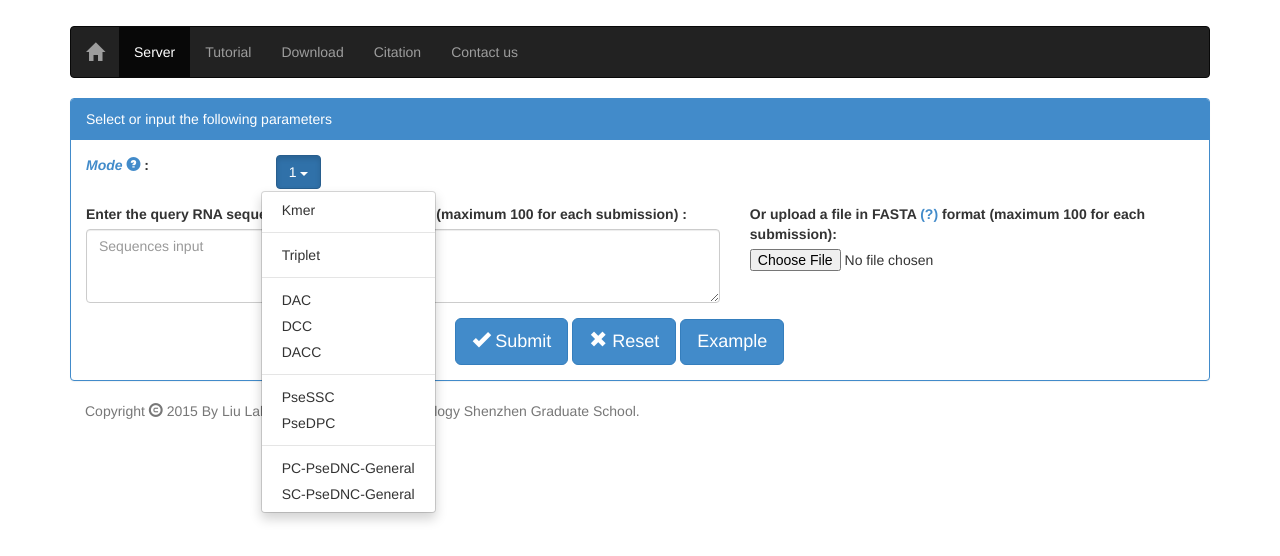
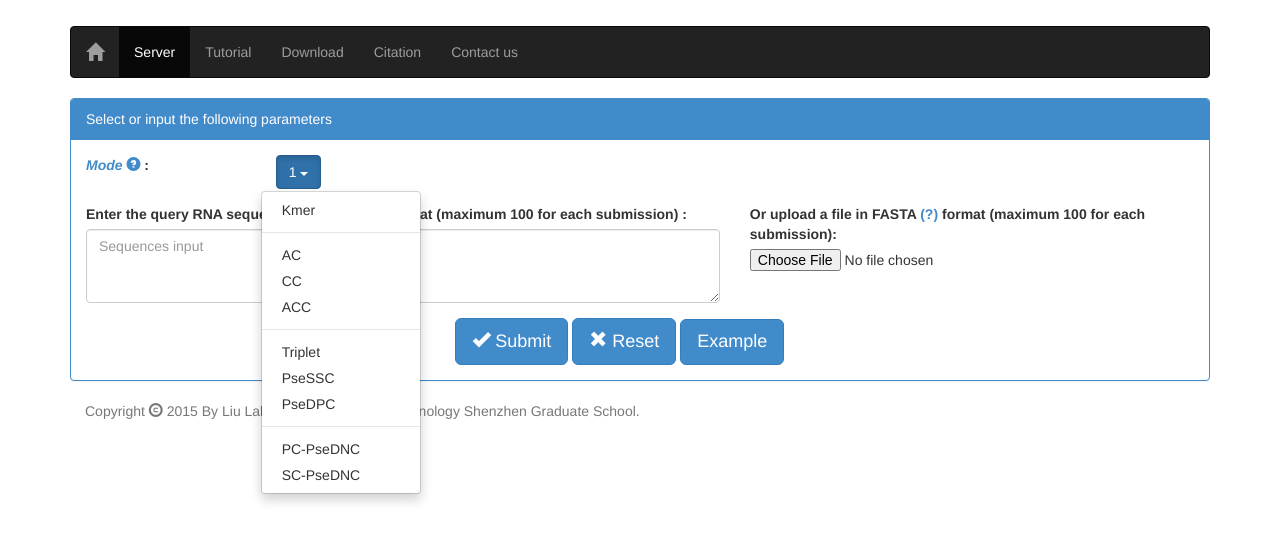
Before and after one commit to liufule12/repRNA_Web, a Flask app: page /RNA/1/ in a window 1280 px wide, after a click that opens the changed part. Shown: the part 244-800 px from the top of the page. Run offline with Flask 2, Linux system fonts and the light colour scheme; some libraries are stand-ins or nearby versions.

Commit message:
change the mode name and position.

```diff
--- a/webserver/templates/RNA.html
+++ b/webserver/templates/RNA.html
@@ -34,17 +34,16 @@
                             <ul class="dropdown-menu" role="menu">
                                 <li><a href="/RNA/Kmer/">Kmer</a></li>
                                 <li role="presentation" class="divider"></li>
+                                <li><a href="/RNA/DAC/">AC</a></li>
+                                <li><a href="/RNA/DCC/">CC</a></li>
+                                <li><a href="/RNA/DACC/">ACC</a></li>
+                                <li role="presentation" class="divider"></li>
                                 <li><a href="/RNA/Triplet/">Triplet</a></li>
-                                <li role="presentation" class="divider"></li>
-                                <li><a href="/RNA/DAC/">DAC</a></li>
-                                <li><a href="/RNA/DCC/">DCC</a></li>
-                                <li><a href="/RNA/DACC/">DACC</a></li>
-                                <li role="presentation" class="divider"></li>
                                 <li><a href="/RNA/PseSSC/">PseSSC</a></li>
                                 <li><a href="/RNA/PseDPC/">PseDPC</a></li>
                                 <li role="presentation" class="divider"></li>
-                                <li><a href="/RNA/PC-PseDNC-General/">PC-PseDNC-General</a></li>
-                                <li><a href="/RNA/SC-PseDNC-General/">SC-PseDNC-General</a></li>
+                                <li><a href="/RNA/PC-PseDNC-General/">PC-PseDNC</a></li>
+                                <li><a href="/RNA/SC-PseDNC-General/">SC-PseDNC</a></li>
                             </ul>
                         </div>
                     </div>
```
